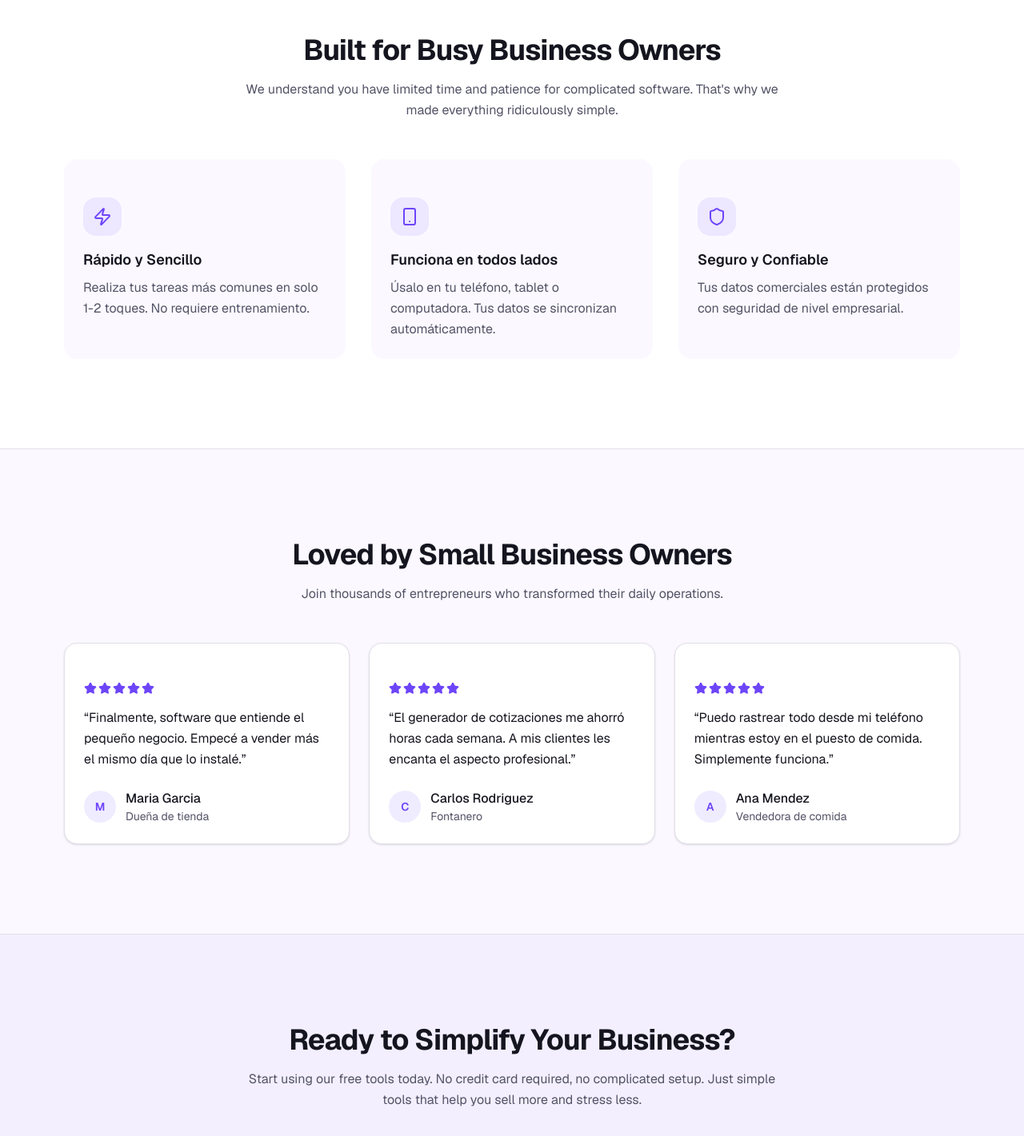
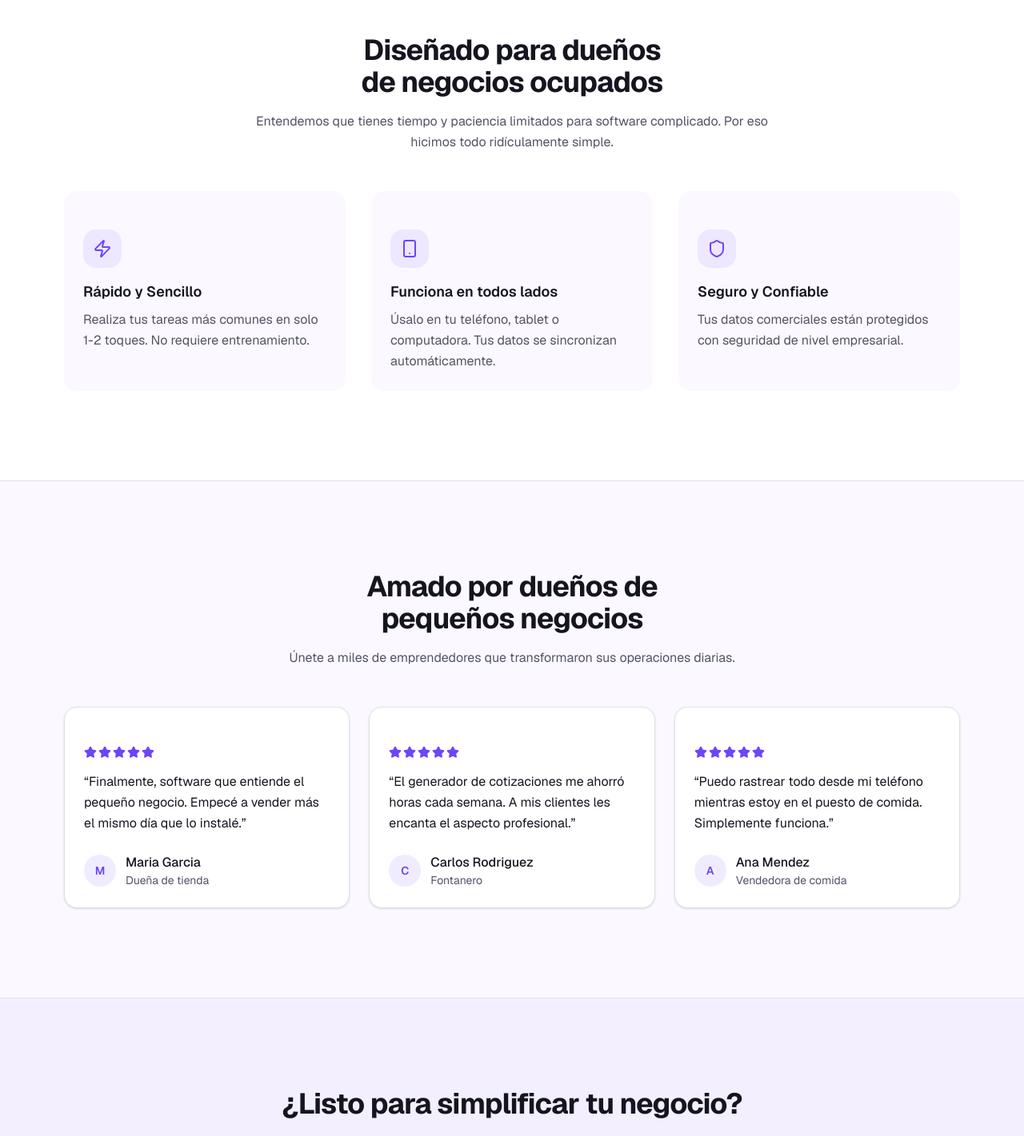
Before and after one commit to arm-code/business-toolbox, a Next.js app: page / in a window 1280 px wide. Shown: the part 2120-3541 px from the top of the page at 80% size. Built offline with nearby package versions, Linux system fonts and the light colour scheme.

Commit message:
updating language

```diff
--- a/app/page.tsx
+++ b/app/page.tsx
@@ -208,11 +208,11 @@ export default function HomePage() {
           <div className="container mx-auto max-w-6xl px-4">
             <div className="mx-auto mb-12 max-w-2xl text-center">
               <h2 className="text-balance text-3xl font-bold tracking-tight md:text-4xl">
-                Built for Busy Business Owners
+                Diseñado para dueños de negocios ocupados
               </h2>
               <p className="mt-4 text-muted-foreground leading-relaxed">
-                We understand you have limited time and patience for complicated software.
-                That&apos;s why we made everything ridiculously simple.
+                Entendemos que tienes tiempo y paciencia limitados para software complicado.
+                Por eso hicimos todo ridículamente simple.
               </p>
             </div>
             <div className="grid gap-8 md:grid-cols-3">
@@ -236,10 +236,10 @@ export default function HomePage() {
           <div className="container mx-auto max-w-6xl px-4">
             <div className="mx-auto mb-12 max-w-2xl text-center">
               <h2 className="text-balance text-3xl font-bold tracking-tight md:text-4xl">
-                Loved by Small Business Owners
+                Amado por dueños de pequeños negocios
               </h2>
               <p className="mt-4 text-muted-foreground leading-relaxed">
-                Join thousands of entrepreneurs who transformed their daily operations.
+                Únete a miles de emprendedores que transformaron sus operaciones diarias.
               </p>
             </div>
             <div className="grid gap-6 md:grid-cols-3">
@@ -275,21 +275,21 @@ export default function HomePage() {
           <div className="container mx-auto max-w-6xl px-4">
             <div className="mx-auto max-w-2xl text-center">
               <h2 className="text-balance text-3xl font-bold tracking-tight md:text-4xl">
-                Ready to Simplify Your Business?
+                ¿Listo para simplificar tu negocio?
               </h2>
               <p className="mt-4 text-muted-foreground leading-relaxed">
-                Start using our free tools today. No credit card required, no complicated setup.
-                Just simple tools that help you sell more and stress less.
+                Empieza a usar nuestras herramientas gratuitas hoy mismo. Sin tarjeta de crédito, sin configuración complicada.
+                Solo herramientas simples que te ayudan a vender más y estresarte menos.
               </p>
               <div className="mt-10 flex flex-col items-center justify-center gap-4 sm:flex-row">
                 <Button size="lg" className="w-full gap-2 sm:w-auto" asChild>
                   <Link href="/register">
-                    Get Started Free
+                    Empezar gratis
                     <ArrowRight className="h-4 w-4" />
                   </Link>
                 </Button>
                 <Button variant="outline" size="lg" className="w-full sm:w-auto" asChild>
-                  <Link href="/tools">Explore Tools</Link>
+                  <Link href="/tools">Explorar herramientas</Link>
                 </Button>
               </div>
             </div>
```
